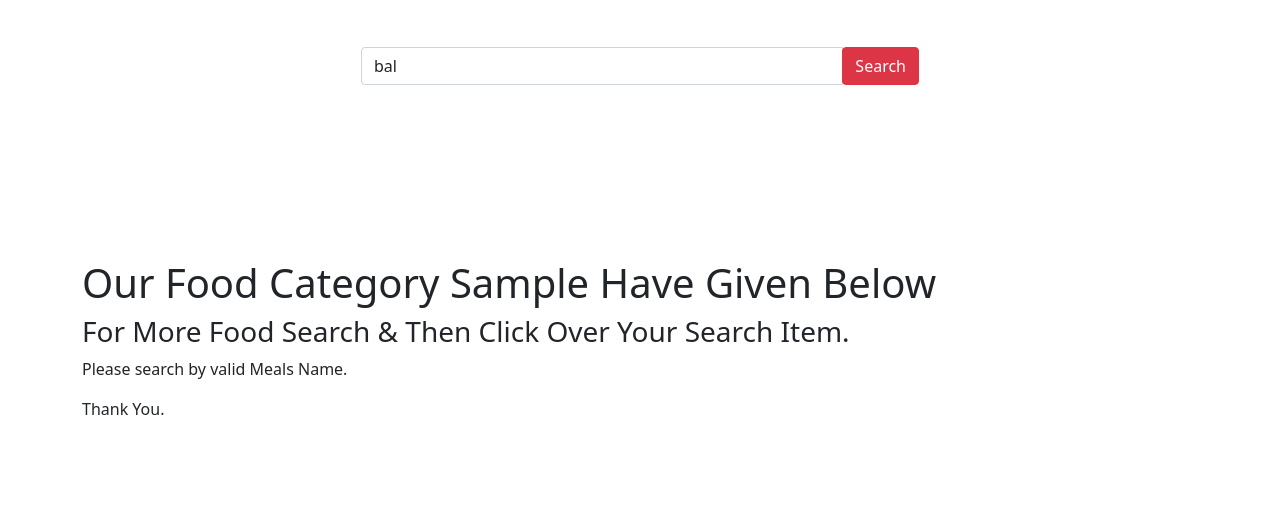
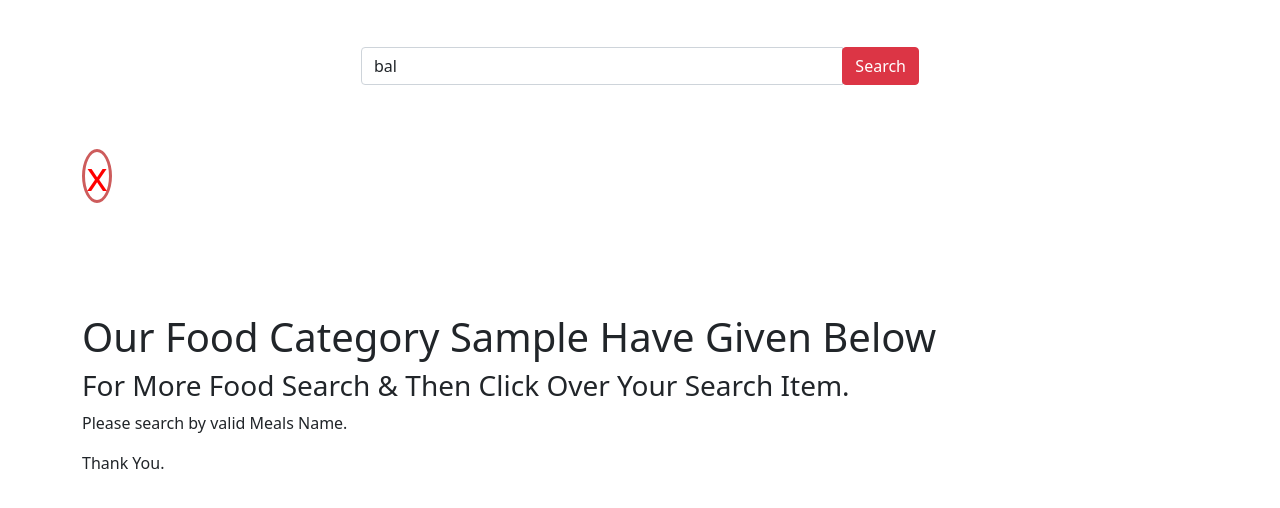
Before and after one commit to Dipok-Borman/DipokFoods, a plain HTML site: page index.html in a window 1280 px wide. Shown: the part 116-624 px from the top of the page. Drawn offline with nearby package versions, Linux system fonts and the light colour scheme; no server answers.

Commit message:
last commilkjklj jklt add close button

```diff
--- a/app.js
+++ b/app.js
@@ -55,7 +55,7 @@ const categories = meals => {
    });
 }
 //trial Know:
-
+const close = document.getElementById('close');
 const clickDetails = document.getElementById('clickDetails');
 const clickDetail = mealDiv => {
 
@@ -84,7 +84,9 @@ const clickDetail = mealDiv => {
     `
     dataMeal.innerHTML = detailsFood;
     clickDetails.appendChild(dataMeal);
-
+    close.addEventListener('click', ()=>{
+        dataMeal.style.display ="none";
+    })
 }
 
 
--- a/index.html
+++ b/index.html
@@ -35,7 +35,7 @@
     </section>
 
     <section id="clickDetails" class="container">
-
+      <h1 id="close">x</h1>
     </section>
 
     <section id="search" class="container">
--- a/style.css
+++ b/style.css
@@ -7,7 +7,17 @@
 #inputArea{
     margin-top: 115px;
 }
-
+#clickDetails{
+/* display: none; */
+}
+#clickDetails h1{
+    color: red;
+    border: 3px solid indianred;
+    width: 30px;
+    text-align: center;
+    border-radius: 80%;
+    cursor: pointer;
+}
 #allFood{
     margin-top: 100px;
     display: grid;
```
